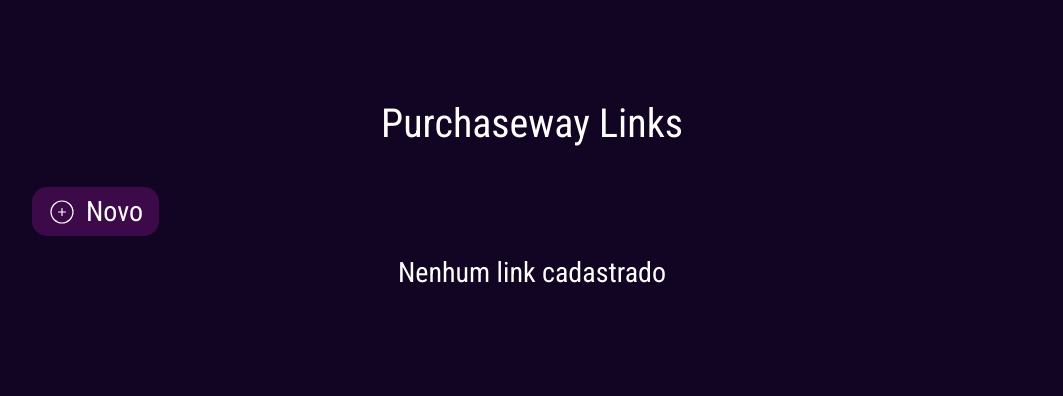
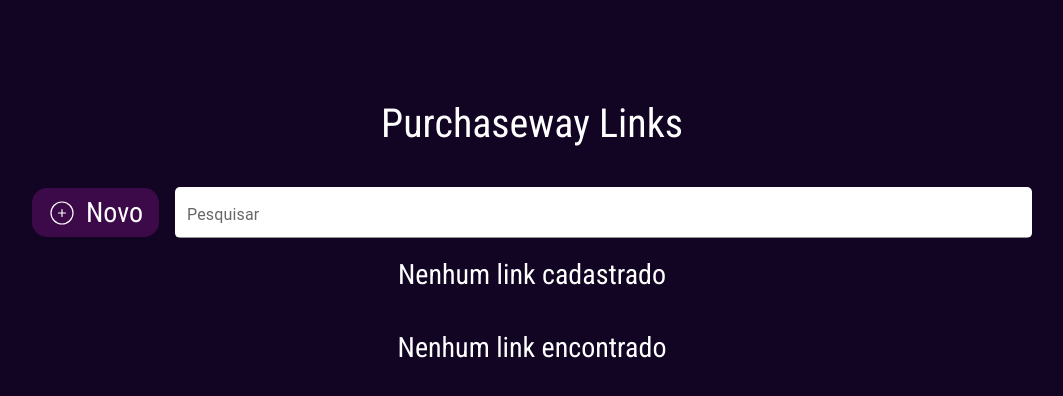
Before and after one commit to KevinWillyan456/purchaseway-links, a React (Vite) app: page / in a window 1280 px wide. Shown: the top 396 px of the page, without its empty margins (108-1171 px from the left). Built offline with nearby package versions, Linux system fonts and the light colour scheme.

Commit message:
feat: criação da funcionalidade de pesquisa de links

```diff
--- a/src/components/Main.tsx
+++ b/src/components/Main.tsx
@@ -20,6 +20,7 @@
     DialogActions,
     DialogContentText,
 } from '@mui/material'
+import Search from './Search'
 
 const theme = createTheme({
     components: {
@@ -234,19 +235,50 @@
         setOpenDialog(false)
     }
 
+    const [searchText, setSearchText] = useState<string>('')
+
+    const handleFilterChange = (text: string) => {
+        setSearchText(text)
+    }
+
+    const searchedCards = cards.filter(
+        (card) =>
+            card.title.toLowerCase().includes(searchText.toLowerCase()) ||
+            card.body.toLowerCase().includes(searchText.toLowerCase()) ||
+            card.url.toLowerCase().includes(searchText.toLowerCase())
+    )
+
     return (
+        <ThemeProvider theme={theme}>
             <section className="main">
                 <div className="title">Purchaseway Links</div>
+                <Box
+                    display="flex"
+                    justifyContent="space-between"
+                    alignItems="center"
+                    mb={2}
+                    gap={2}
+                >
                     <Button icon="plus" onClick={handleOpenAddLink}>
                         Novo
                     </Button>
+
+                    <Search
+                        searchText={searchText}
+                        onFilterChange={handleFilterChange}
+                    />
+                </Box>
 
                 <section className="container-cards">
                     {cards.length === 0 && (
                         <div className="empty">Nenhum link cadastrado</div>
                     )}
 
-                {cards.map((data) => (
+                    {searchedCards.length === 0 && (
+                        <div className="empty">Nenhum link encontrado</div>
+                    )}
+
+                    {searchedCards.map((data) => (
                         <Card
                             card={data}
                             key={data.id}
@@ -256,7 +288,6 @@
                     ))}
                 </section>
 
-            <ThemeProvider theme={theme}>
                 <Modal open={openAddLink} onClose={handleCloseAddLink}>
                     <Box className="model-create">
                         <Typography variant="h6" component="h2">
@@ -444,8 +475,8 @@
                         <Button onClick={handleDeleteLink}>Deletar</Button>
                     </DialogActions>
                 </Dialog>
+            </section>
         </ThemeProvider>
-        </section>
     )
 }
 
--- /dev/null
+++ b/src/components/Search.tsx
@@ -0,0 +1,25 @@
+import { TextField } from '@mui/material'
+
+interface SearchProps {
+    searchText: string
+    onFilterChange: (text: string) => void
+}
+
+function Search({ searchText, onFilterChange }: SearchProps) {
+    return (
+        <TextField
+            sx={{
+                '& .MuiInputBase-input': {
+                    height: '18px',
+                },
+            }}
+            label="Pesquisar"
+            value={searchText}
+            onChange={(e) => onFilterChange(e.target.value)}
+            variant="filled"
+            fullWidth
+        />
+    )
+}
+
+export default Search
--- a/src/services/CardService.ts
+++ b/src/services/CardService.ts
@@ -1,17 +1,17 @@
-import Card from '../models/CardModel'
+import CardModel from '../models/CardModel'
 
 class CardService {
-    public static list(): Card[] {
+    public static list(): CardModel[] {
         const cards = localStorage.getItem('cards')
         return cards ? JSON.parse(cards) : []
     }
 
-    public static find(id: string): Card | undefined {
+    public static find(id: string): CardModel | undefined {
         const cards = this.list()
         return cards.find((c) => c.id === id)
     }
 
-    public static create(card: Card): void {
+    public static create(card: CardModel): void {
         const cards = this.list()
 
         if (cards.find((c) => c.id === card.id)) {
@@ -30,7 +30,7 @@
         localStorage.setItem('cards', JSON.stringify(cards))
     }
 
-    public static update(card: Card): void {
+    public static update(card: CardModel): void {
         const cards = this.list()
         const index = cards.findIndex((c) => c.id === card.id)
         cards[index] = card
```
Lines whose indentation alone changed are shown as unchanged.
